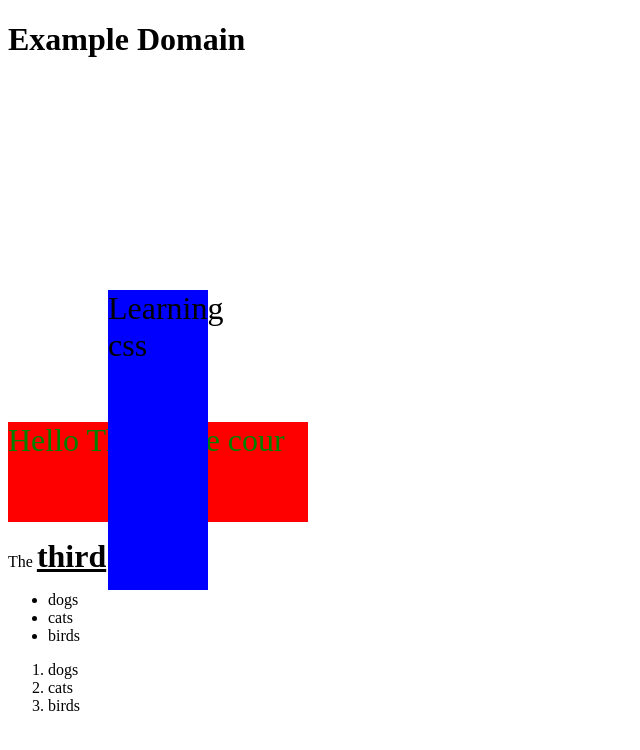
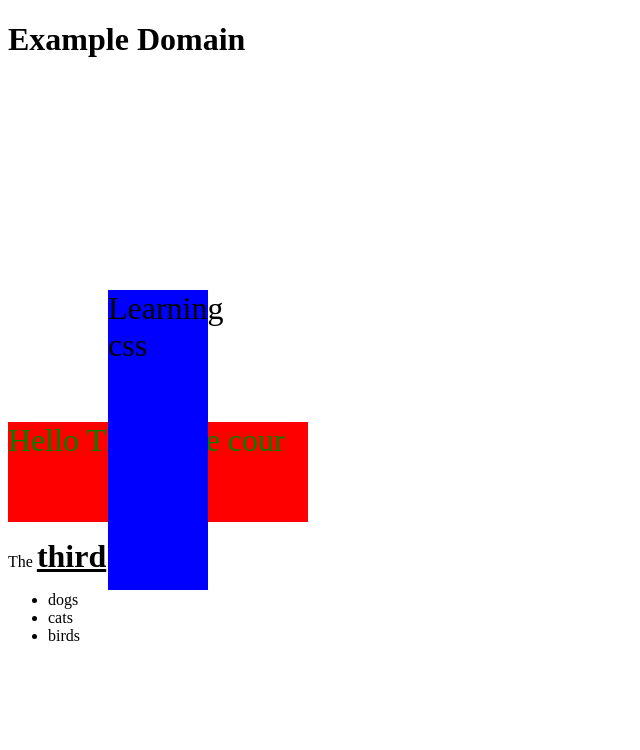
Before and after one commit to Aeropio/sample, a plain HTML site: page index.html in a window 1280 px wide. Shown: the whole page, without its empty margins (0-640 px from the left). Drawn offline with Linux system fonts and the light colour scheme.

Commit message:
undoing kalvins mistakes

```diff
--- a/index.html
+++ b/index.html
@@ -64,12 +64,6 @@
         <li>cats</li>
         <li>birds</li>
     </ul>
-    <ol>
-    <li>dogs</li>
-        <li>cats</li>
-        <li>birds</li>
-
-    </ol>
 
 
 </body>
```
